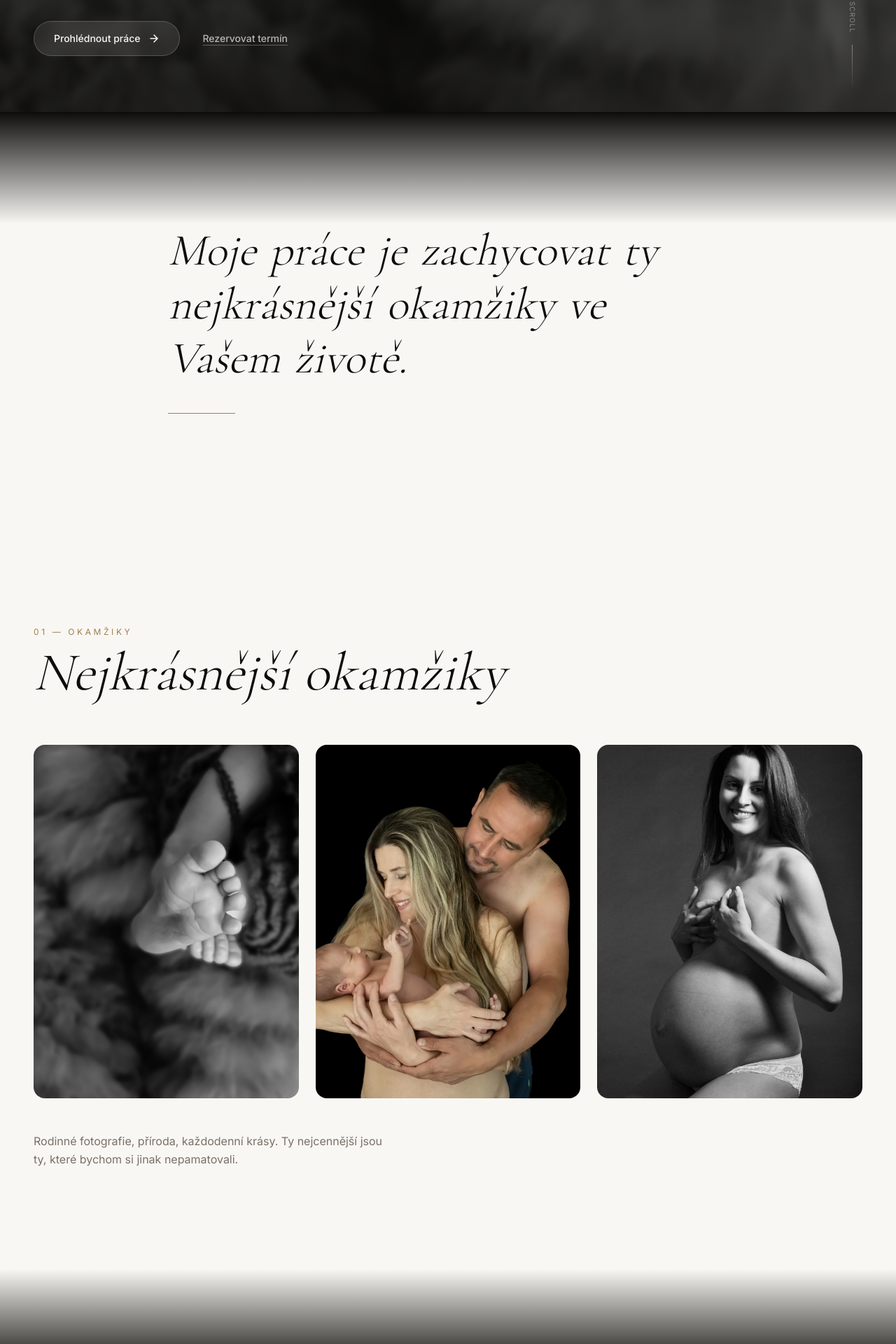
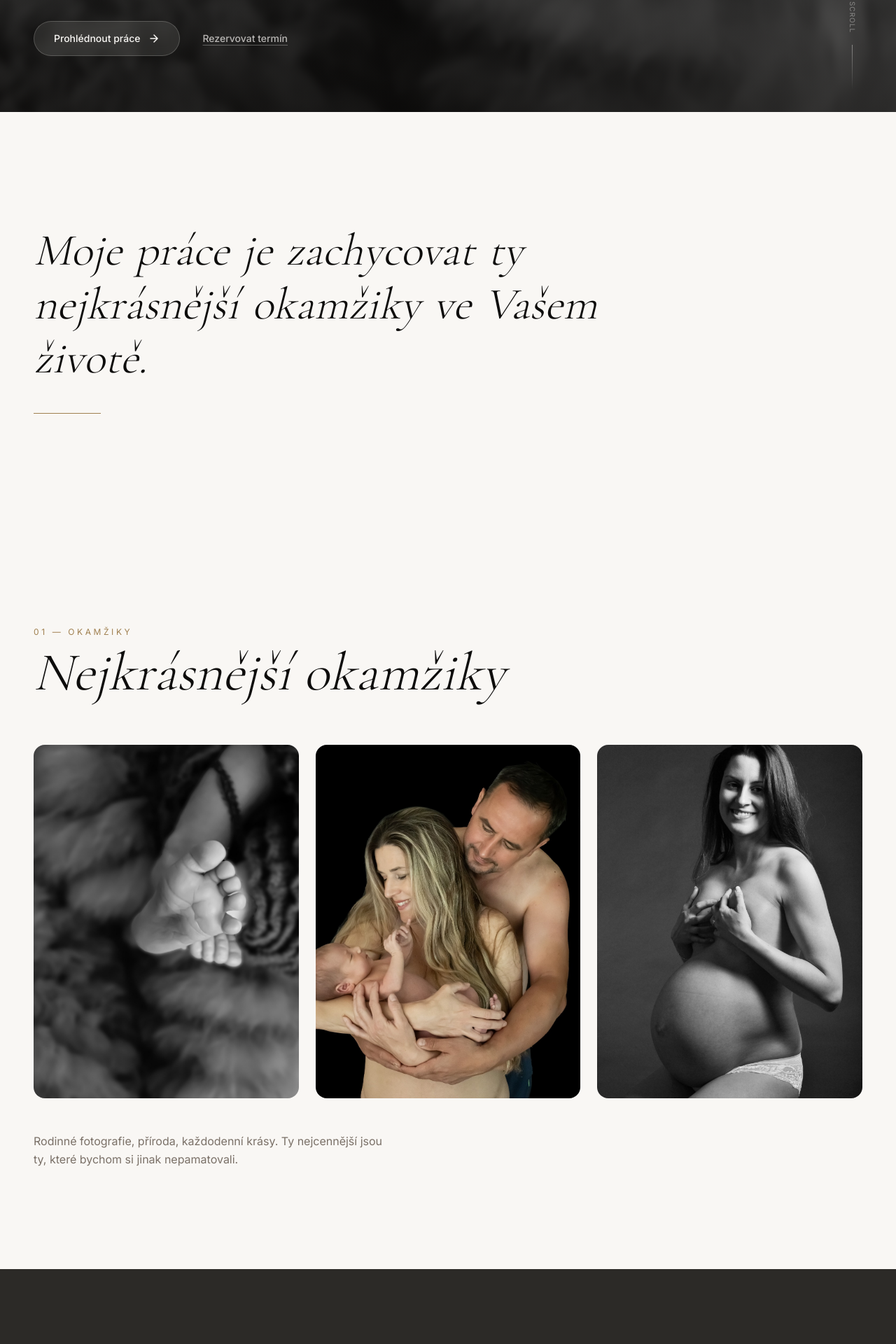
Before and after one commit to imrichkascak/holikovapetra.cz, a Next.js app: page / in a window 1280 px wide. Shown: the part 640-2560 px from the top of the page at 70% size. Built offline with nearby package versions, Linux system fonts and the light colour scheme.

Commit message:
Remove section gradient transitions

```diff
--- a/src/components/Contact.tsx
+++ b/src/components/Contact.tsx
@@ -57,19 +57,9 @@ export function Contact() {
     <section
       id="kontakt"
       aria-labelledby="contact-title"
-      className="relative py-24 md:py-40 bg-charcoal text-cream"
+      className="py-24 md:py-40 bg-charcoal text-cream"
     >
-      {/* Fade in from cream above */}
-      <div
-        aria-hidden="true"
-        className="absolute inset-x-0 top-0 h-32 bg-gradient-to-b from-cream to-transparent pointer-events-none z-0"
-      />
-      {/* Fade out to ink (Footer) below */}
-      <div
-        aria-hidden="true"
-        className="absolute inset-x-0 bottom-0 h-32 bg-gradient-to-b from-transparent to-ink pointer-events-none z-0"
-      />
-      <div className="relative z-10 max-w-7xl mx-auto px-6 md:px-12">
+      <div className="max-w-7xl mx-auto px-6 md:px-12">
         <div className="grid grid-cols-1 md:grid-cols-2 gap-16 md:gap-24">
           {/* Left column — info */}
           <div>
--- a/src/components/Statement.tsx
+++ b/src/components/Statement.tsx
@@ -44,14 +44,9 @@ export function Statement() {
   return (
     <section
       aria-label="Citát"
-      className="relative overflow-hidden py-28 md:py-40"
+      className="py-28 md:py-40 px-6 md:px-12 max-w-7xl mx-auto"
     >
-      {/* Fade from Hero's dark bottom into cream */}
-      <div
-        aria-hidden="true"
-        className="absolute inset-x-0 top-0 h-40 bg-gradient-to-b from-ink to-transparent pointer-events-none z-0"
-      />
-      <div ref={containerRef} className="relative z-10 max-w-4xl px-6 md:px-12 mx-auto">
+      <div ref={containerRef} className="max-w-4xl">
         <p
           className="font-display text-[clamp(2rem,5vw,4.5rem)] font-light italic leading-[1.2] text-ink"
           aria-label="Moje práce je zachycovat ty nejkrásnější okamžiky ve Vašem životě."
--- a/src/components/WorkSection.tsx
+++ b/src/components/WorkSection.tsx
@@ -33,25 +33,11 @@ export function WorkSection({
       id={id}
       aria-labelledby={`${id}-title`}
       className={cn(
-        "relative py-24 md:py-36",
+        "py-24 md:py-36",
         accent ? "bg-charcoal text-cream" : "bg-cream text-ink"
       )}
     >
-      {accent && (
-        <>
-          {/* Fade in from cream above */}
-          <div
-            aria-hidden="true"
-            className="absolute inset-x-0 top-0 h-32 bg-gradient-to-b from-cream to-transparent pointer-events-none z-0"
-          />
-          {/* Fade out to cream/mist below */}
-          <div
-            aria-hidden="true"
-            className="absolute inset-x-0 bottom-0 h-32 bg-gradient-to-b from-transparent to-cream pointer-events-none z-0"
-          />
-        </>
-      )}
-      <div className="relative z-10 max-w-7xl mx-auto px-6 md:px-12">
+      <div className="max-w-7xl mx-auto px-6 md:px-12">
         {/* Header */}
         <ScrollReveal className="mb-16">
           <div className={cn("flex items-start gap-6", reverse ? "justify-end text-right" : "")}>
```
